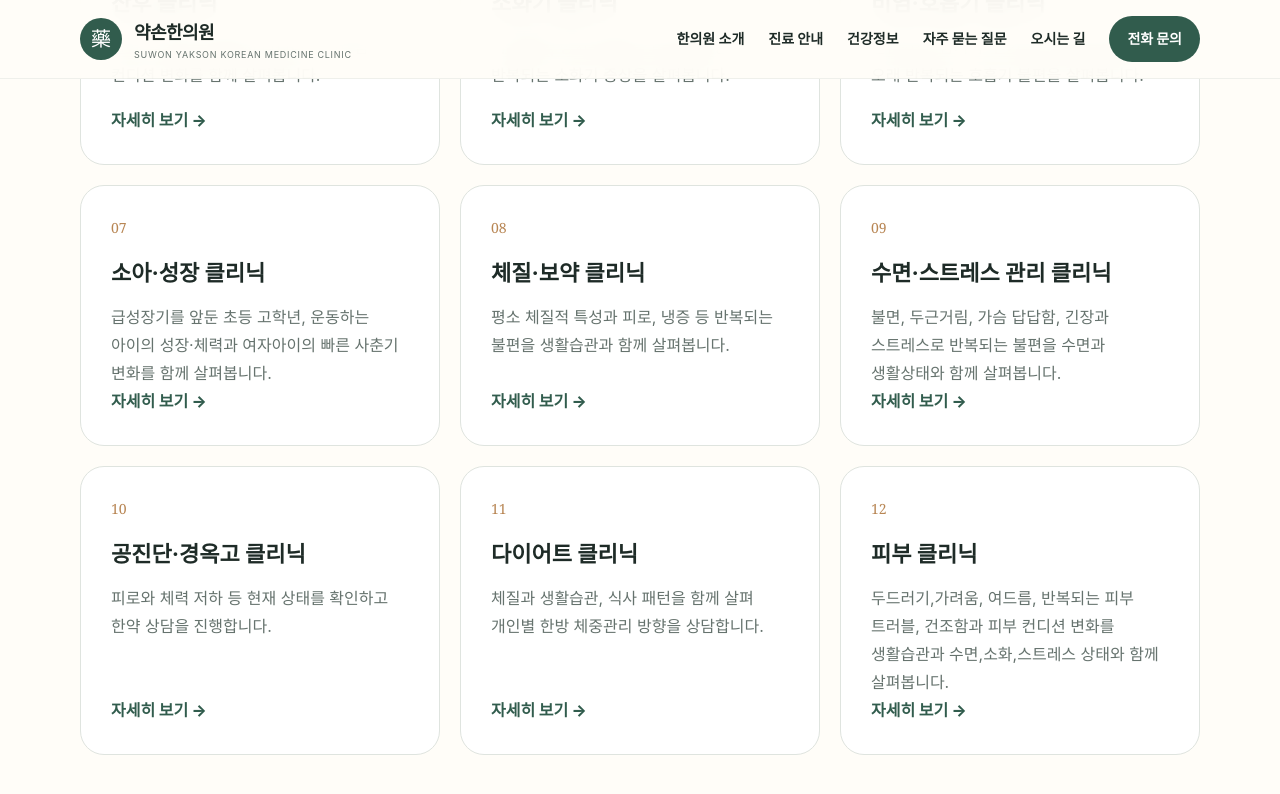
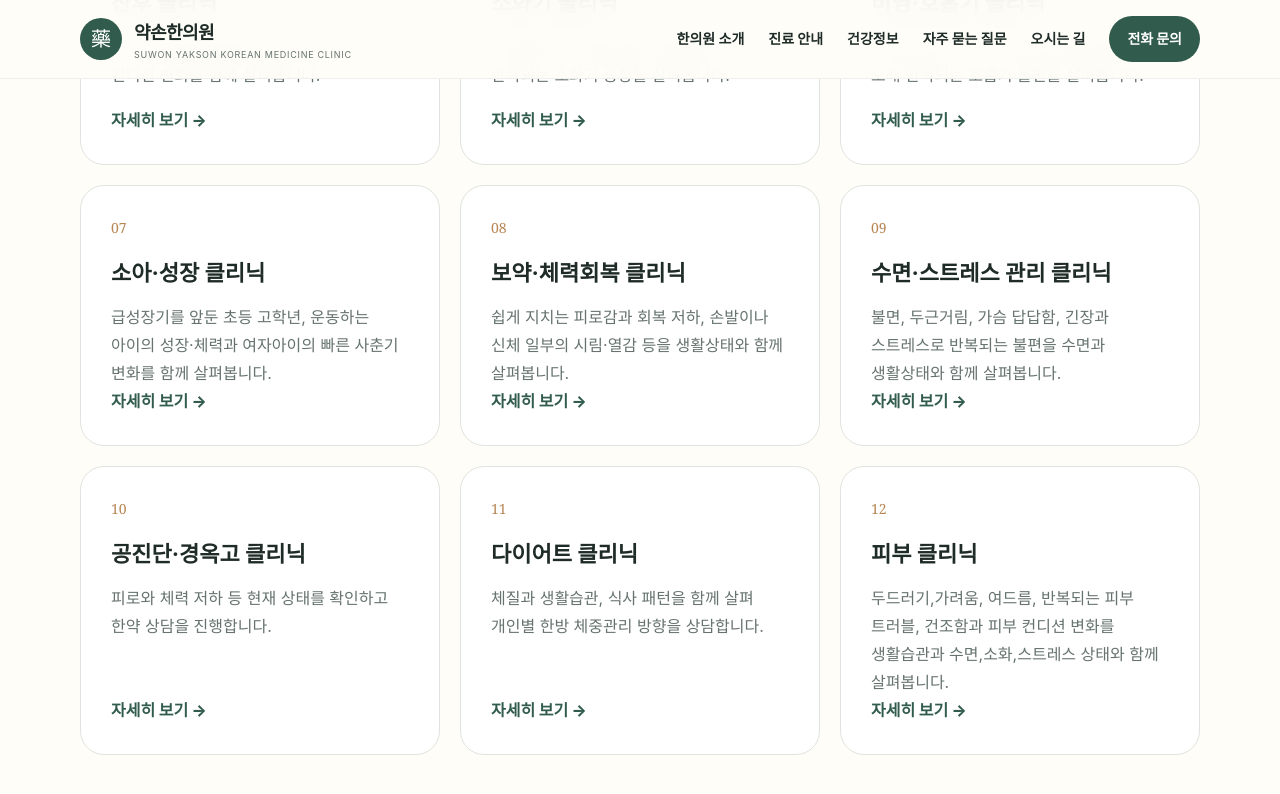
Before and after one commit to yaksonclinic/yakson-suwon-site, a Jekyll site: the page built from index.md, in a window 1280 px wide and 900 px high, scrolled down 1425 px. Shown: the top 794 px of the window. Built offline with Jekyll 4.4.1, drawn with Linux system fonts in a browser that asks for light colours.

Commit message:
Update index.md

```diff
--- a/index.md
+++ b/index.md
@@ -125,11 +125,11 @@ description: "수원 팔달구 우만동 약손한의원의 진료시간, 위치
       </article>
 
       <article class="card">
-        <span class="num">08</span>
-        <h3>체질·보약 클리닉</h3>
-        <p>평소 체질적 특성과 피로, 냉증 등 반복되는 불편을 생활습관과 함께 살펴봅니다.</p>
-        <a class="card-link" href="{{ '/health/cold-hands-feet/' | relative_url }}">자세히 보기 →</a>
-      </article>
+  <span class="num">08</span>
+  <h3>보약·체력회복 클리닉</h3>
+  <p>쉽게 지치는 피로감과 회복 저하, 손발이나 신체 일부의 시림·열감 등을 생활상태와 함께 살펴봅니다.</p>
+  <a class="card-link" href="{{ '/clinic/tonic/' | relative_url }}">자세히 보기 →</a>
+</article>
 
       <article class="card">
   <span class="num">09</span>
```
